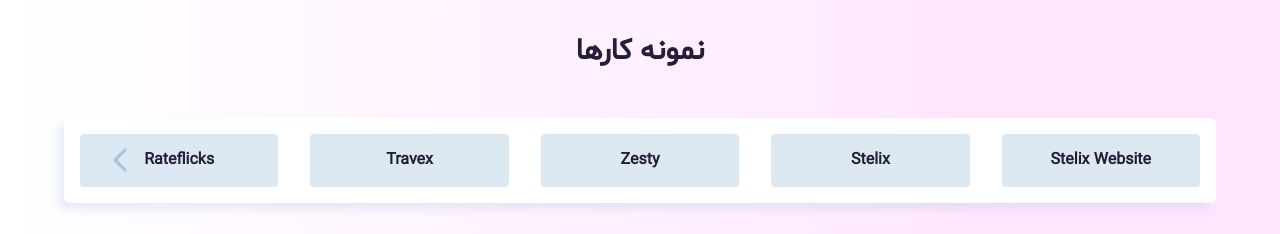
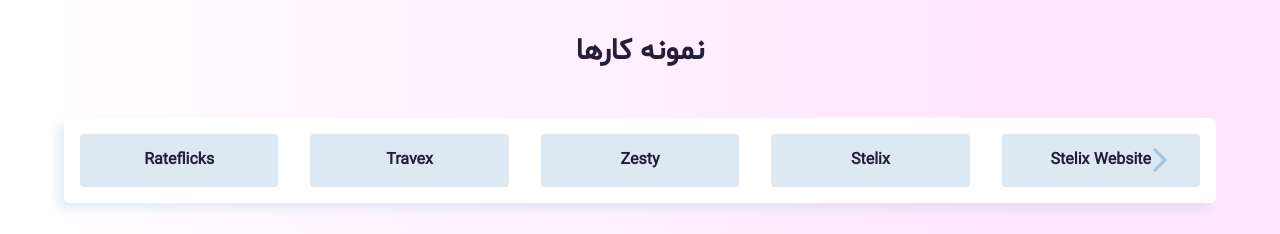
Before and after one commit to MatinT-SA/My-Personal-Website, a Next.js app: page / in a window 1280 px wide. Shown: the part 2280-2514 px from the top of the page. Built offline with nearby package versions, Linux system fonts and the light colour scheme.

Commit message:
framer motion for accordion

```diff
--- a/app/sections/Projects.js
+++ b/app/sections/Projects.js
@@ -2,6 +2,7 @@
 
 import { useState, useRef, useEffect, forwardRef } from "react";
 import { motion, AnimatePresence } from "framer-motion";
+
 import Script from "next/script";
 import WistiaVideo from "../components/projects/WistiaVideo";
 
@@ -182,18 +183,18 @@ const Projects = forwardRef(function Projects(props, ref) {
         <div id="accordion" className="panel relative flex justify-center">
           <motion.button
             onClick={handlePrev}
-            disabled={startIndex >= PROJECTS.length - visibleProjects}
+            disabled={startIndex === 0}
             className={`
         absolute left-20 top-1/2 -translate-y-1/2 z-10 p-2
         ${
-                startIndex >= PROJECTS.length - visibleProjects
+          startIndex === 0
             ? "opacity-0 cursor-default pointer-events-none"
             : "opacity-100 cursor-pointer"
         }
       `}
             initial={{ opacity: 1 }}
             animate={{
-              opacity: startIndex >= PROJECTS.length - visibleProjects ? 0 : 1,
+              opacity: startIndex === 0 ? 0 : 1,
             }}
             transition={{ duration: 0.3 }}
           >
@@ -213,18 +214,24 @@ const Projects = forwardRef(function Projects(props, ref) {
             </svg>
           </motion.button>
 
-          <div className="w-6xl bg-white shadow-custom-blue rounded-md">
+          <motion.div
+            className="w-6xl bg-white shadow-custom-blue rounded-md"
+            initial={{ opacity: 0 }}
+            whileInView={{ opacity: 1 }}
+            transition={{ duration: 1.5 }}
+            viewport={{ once: true }}
+          >
             <div className="flex justify-center items-center relative">
               <div className="w-full overflow-hidden" ref={containerRef}>
                 <motion.ul
                   id="Resume-items"
                   className="flex flex-nowrap w-full"
                   animate={{
-                    x: `${startIndex * (containerWidth / visibleProjects)}px`,
+                    x: `-${startIndex * (containerWidth / visibleProjects)}px`,
                   }}
                   transition={{ duration: 0.5, ease: "easeInOut" }}
                 >
-                  {PROJECTS.map((project, index) => (
+                  {PROJECTS.map((project) => (
                     <motion.li
                       key={project.id}
                       className="flex-grow flex-shrink-0 relative my-4 px-4 flex flex-col items-center justify-center cursor-pointer group"
@@ -288,21 +295,23 @@ const Projects = forwardRef(function Projects(props, ref) {
                 </motion.div>
               )}
             </AnimatePresence>
-          </div>
+          </motion.div>
 
           <motion.button
             onClick={handleNext}
-            disabled={startIndex === 0}
+            disabled={startIndex >= PROJECTS.length - visibleProjects}
             className={`
         absolute right-20 top-1/2 -translate-y-1/2 z-10 p-2
         ${
-                startIndex === 0
+          startIndex >= PROJECTS.length - visibleProjects
             ? "opacity-0 cursor-default pointer-events-none"
             : "opacity-100 cursor-pointer"
         }
       `}
             initial={{ opacity: 1 }}
-            animate={{ opacity: startIndex === 0 ? 0 : 1 }}
+            animate={{
+              opacity: startIndex >= PROJECTS.length - visibleProjects ? 0 : 1,
+            }}
             transition={{ duration: 0.3 }}
           >
             <svg
```
Lines whose indentation alone changed are shown as unchanged.
